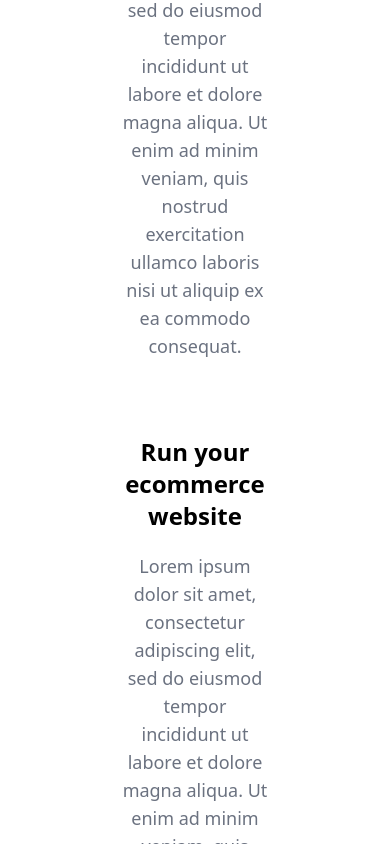
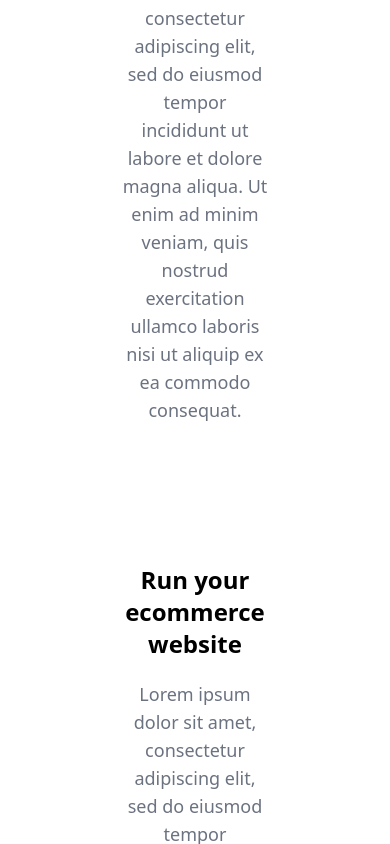
Before and after one commit to yafet-123/Sample_shoping_sample1_frontend, a Next.js app: page / in a window 390 px wide. Shown: the part 1156-2000 px from the top of the page. Built offline with nearby package versions, Linux system fonts and the light colour scheme.

Commit message:
Adding responsive

```diff
--- a/components/Hero.js
+++ b/components/Hero.js
@@ -32,7 +32,7 @@ export function Hero() {
         </h1>
       </div>
       <div className="bg-white w-full h-full grid grid-cols-1 lg:grid-cols-4 gap-10 px-20 mb-16">
-        <div className="-mt-16 bg-white p-10">
+        <div className="lg:-mt-16 bg-white p-10">
           <h1 className="text-2xl font-bold text-black mb-5 text-center">
             customilaize your online store
           </h1>
@@ -44,7 +44,7 @@ export function Hero() {
           </p>
         </div>
 
-        <div className="-mt-16 bg-white p-10">
+        <div className="lg:-mt-16 bg-white p-10">
           <h1 className="text-2xl font-bold text-black mb-5 text-center">
             Run your ecommerce website
           </h1>
@@ -56,7 +56,7 @@ export function Hero() {
           </p>
         </div>
 
-        <div className="-mt-16 bg-white p-10">
+        <div className="lg:-mt-16 bg-white p-10">
           <h1 className="text-2xl font-bold text-black mb-5 text-center">
             Growth your revenue
           </h1>
@@ -68,7 +68,7 @@ export function Hero() {
           </p>
         </div>
 
-        <div className="-mt-16 bg-white p-10">
+        <div className="lg:-mt-16 bg-white p-10">
           <h1 className="text-2xl font-bold text-black mb-5 text-center">
             Team
           </h1>
```
